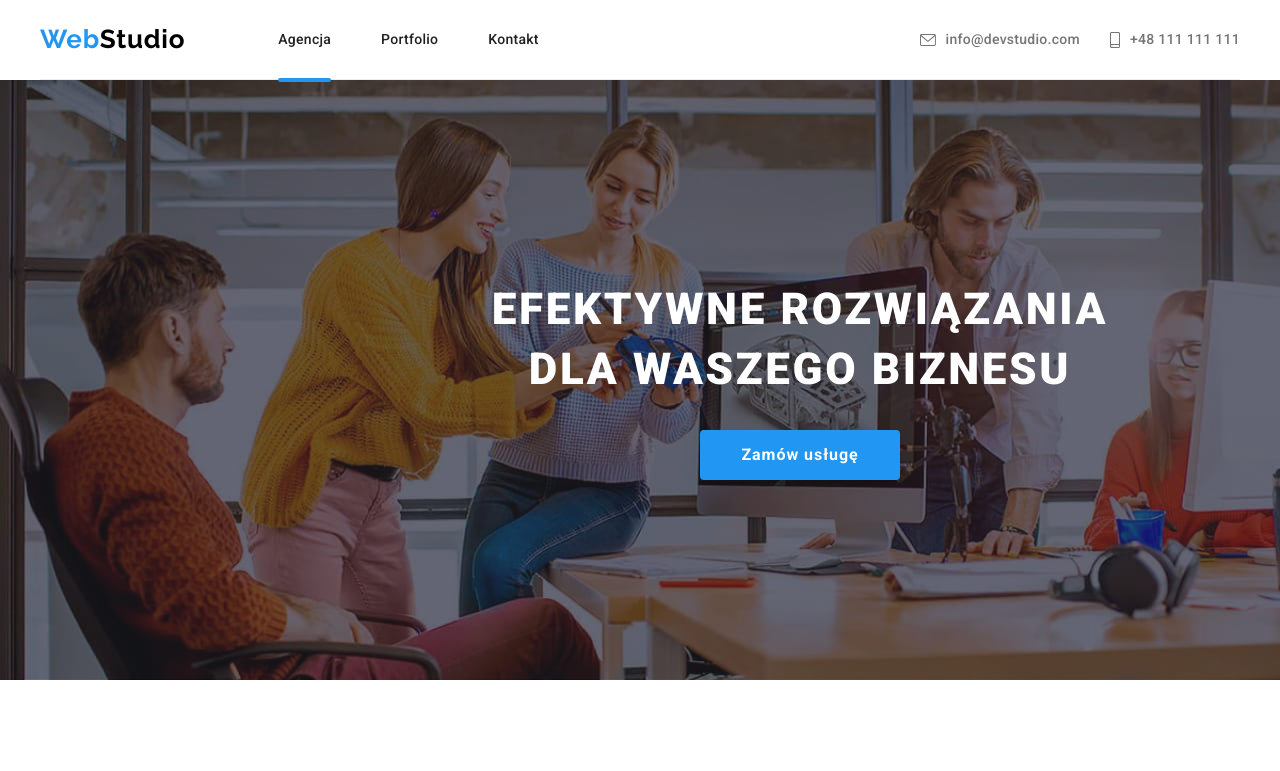
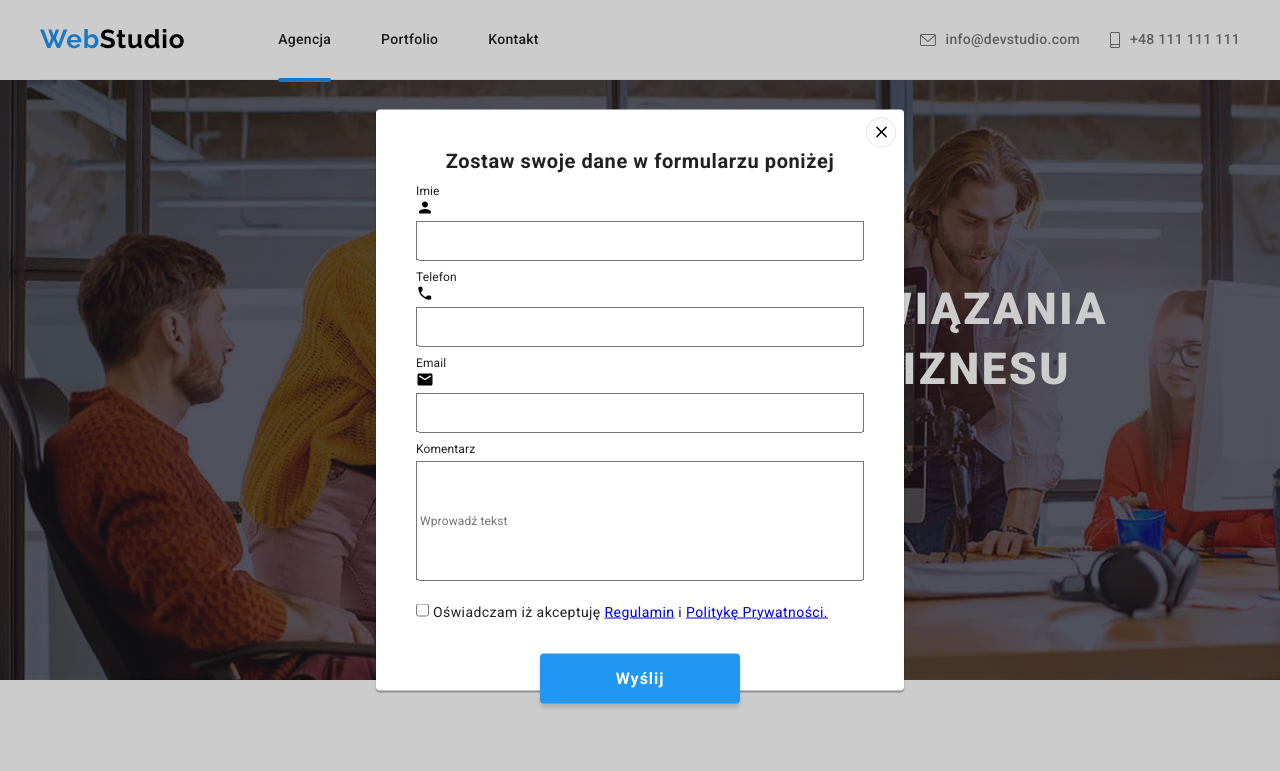
Before and after one commit to RonnieBk/goit-markup-hw-06, a plain HTML site: page index.html in a window 1280 px wide. Shown: the top 771 px of the page. Drawn offline with Linux system fonts and the light colour scheme.

Commit message:
Add icons in the form-modal

```diff
--- a/css/styles.css
+++ b/css/styles.css
@@ -635,11 +635,89 @@ footer .social-media-icons.list {
     0px 2px 1px rgba(0, 0, 0, 0.2);
   border-radius: 4px;
 }
+
+.form-header {
+  font-size: 20px;
+  line-height: 1.15;
+  text-align: center;
+  letter-spacing: 0.03em;
+  padding-top: 40px;
+  margin: 0;
+}
+
+.form {
+  padding: 12px 40px 0;
+}
+
+.modal-form .form-label {
+  display: block;
+  font-size: 12px;
+  line-height: 1.16;
+  letter-spacing: 0.01em;
+}
+
+.form .form-input {
+  width: 100%;
+  height: 40px;
+  margin-bottom: 10px;
+  margin-top: 4px;
+}
+
+.form-input.comment {
+  height: 120px;
+  margin-bottom: 20px;
+}
+
+.form-input.comment:placeholder-shown {
+  font-size: 12px;
+  line-height: 1.16;
+  letter-spacing: 0.01em;
+  color: rgba(117, 117, 117, 0.5);
+}
+
+.form-label-agreement {
+  font-size: 14px;
+  line-height: 1.7;
+  letter-spacing: 0.03em;
+}
+
+.agreement-form {
+  display: inline;
+}
+
+.modal-form .form- {
+  display: block;
+}
+
+/* .hidden {
+  -moz-appearance: none;
+  -webkit-appearance: none;
+  appearance: none;
+}*/
+
+.form .button {
+  display: block;
+  background: #2196f3;
+  box-shadow: 0px 4px 4px rgba(0, 0, 0, 0.15);
+  border-radius: 4px;
+  font-weight: 700;
+  font-size: 16px;
+  line-height: 1.87;
+  letter-spacing: 0.06em;
+  color: #ffffff;
+  padding: 10px 76px;
+  margin: auto;
+  margin-top: 30px;
+}
+
 .modal .icon {
   display: block;
 }
 .close-btn {
   position: absolute;
+  display: flex;
+  align-items: center;
+  justify-content: center;
   padding: 0;
   top: 8px;
   right: 8px;
@@ -647,6 +725,8 @@ footer .social-media-icons.list {
   background-color: #ffffff;
   border: 1px solid rgba(0, 0, 0, 0.1);
   cursor: pointer;
+  width: 30px;
+  height: 30px;
 }
 
 .is-hidden {
--- a/index.html
+++ b/index.html
@@ -394,13 +394,65 @@
       </div>
     </footer>
 
-    <div class="backdrop is-hidden" data-modal>
+    <div class="backdrop" data-modal>
+      <!-- is-hidden -->
       <div class="modal">
         <button type="button" class="close-btn" data-modal-close>
           <svg class="icon" width="18" height="18">
             <use href="./images/icons.svg#icon-close-cross"></use>
           </svg>
         </button>
+        <form name="modal_form" class="modal-form">
+          <h3 class="form-header">Zostaw swoje dane w formularzu poniżej</h3>
+          <div class="form">
+            <label for="user_name" class="form-label">Imie</label>
+            <svg class="icon" width="18" height="18">
+              <use href="./images/icons.svg#icon-person"></use>
+            </svg>
+            <input type="text" name="name" id="user_name" class="form-input" />
+            <label for="user_phone" class="form-label">Telefon</label>
+            <svg class="icon" width="18" height="18">
+              <use href="./images/icons.svg#icon-phone-black"></use>
+            </svg>
+            <input
+              type="tel"
+              name="phone-number"
+              id="user_phone"
+              class="form-input"
+            />
+            <label for="user_email" class="form-label">Email</label>
+            <svg class="icon" width="18" height="18">
+              <use href="./images/icons.svg#icon-email-black"></use>
+            </svg>
+            <input
+              type="email"
+              name="email"
+              id="user_email"
+              class="form-input"
+            />
+            <label for="comment" class="form-label comment">Komentarz</label>
+            <input
+              type="textarea"
+              name="comment"
+              id="comment"
+              class="form-input comment"
+              placeholder="Wprowadź tekst"
+            />
+            <div class="agreement-form">
+              <input
+                type="checkbox"
+                name="agreement"
+                id="agreemgent"
+                class="form-input-agreement hidden"
+              />
+              <label for="agreement" class="form-label-agreement"
+                >Oświadczam iż akceptuję <a href="#">Regulamin</a> i
+                <a href="#">Politykę Prywatności.</a></label
+              >
+            </div>
+            <button type="submit" class="button">Wyślij</button>
+          </div>
+        </form>
       </div>
     </div>
 
```
Also changed, not shown: 1 other file.
